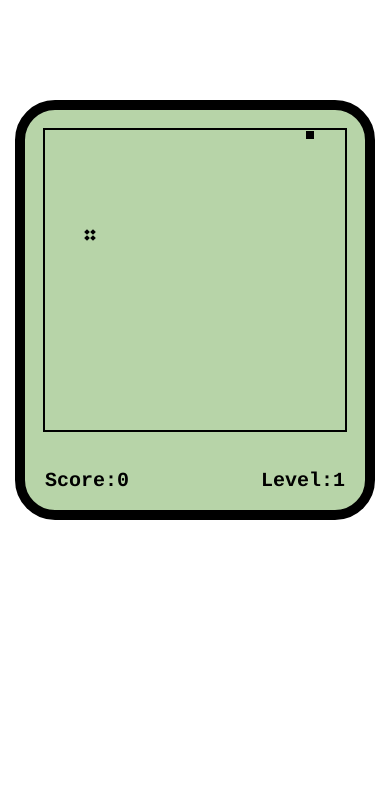
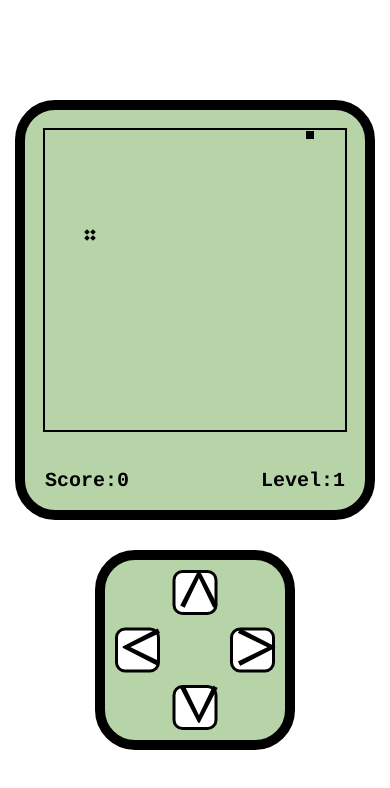
Before and after one commit to hanhan0-0/practice_program, a website built with webpack: page snake/src/index.html in a window 390 px wide. Built offline with nearby package versions, Linux system fonts and the light colour scheme.

Commit message:
添加手机屏幕下的按键

```diff
--- a/snake/src/index.html
+++ b/snake/src/index.html
@@ -4,6 +4,7 @@
 <head>
     <meta charset="UTF-8">
     <title>贪吃蛇</title>
+    <meta name="viewport" content="width=device-width,initial-scale=1.0, minimum-scale=1.0, maximum-scale=1.0, user-scalable=no"/>
 </head>
 
 <body>
@@ -37,6 +38,13 @@
             </div>
         </div>
     </div>
+    <!-- 创建按键 -->
+    <div id="anjian">
+        <div id="top">∧</div>
+        <div id="right">＞</div>
+        <div id="left">＜</div>
+        <div id="bottom">∨</div>
+    </div>
 </body>
 
 </html>
--- a/snake/src/module/GameControl.ts
+++ b/snake/src/module/GameControl.ts
@@ -7,6 +7,10 @@ class GameControl {
   snake: Snake;
   food: Food;
   ScorePanel: ScorePanel;
+  Up: HTMLElement;
+  Down: HTMLElement;
+  Left: HTMLElement;
+  Right: HTMLElement;
   //移动方向
   direction: string = "Right";
   //创建一个属性用来记录游戏是否结束
@@ -15,15 +19,39 @@ class GameControl {
     this.snake = new Snake();
     this.food = new Food();
     this.ScorePanel = new ScorePanel();
+    this.Down = document.getElementById("bottom")!;
+    this.Up = document.getElementById("top")!;
+    this.Left = document.getElementById("left")!;
+    this.Right = document.getElementById("right")!;
     this.init();
   }
   init() {
     //绑定键盘按下事件
-        document.addEventListener('keydown', this.keydownHandler.bind(this))
-        this.run()
+    document.addEventListener("keydown", this.keydownHandler.bind(this));
+    this.Down.addEventListener("click", this.clickHandler.bind(this, "down"));
+    this.Up.addEventListener("click", this.clickHandler.bind(this, "up"));
+    this.Left.addEventListener("click", this.clickHandler.bind(this, "left"));
+    this.Right.addEventListener("click", this.clickHandler.bind(this, "right"));
+    this.run();
   }
   keydownHandler(event: KeyboardEvent) {
     this.direction = event.key;
+  }
+  clickHandler(type: String): void {
+    switch (type) {
+      case "up":
+        this.direction = "ArrowUp";
+        break;
+      case "down":
+        this.direction = "ArrowDown";
+        break;
+      case "left":
+        this.direction = "ArrowLeft";
+        break;
+      case "right":
+        this.direction = "ArrowRight";
+        break;
+    }
   }
   //创建蛇移动的方法
   run() {
@@ -56,7 +84,8 @@ class GameControl {
       this.isLive = false;
     }
 
-        this.isLive && setTimeout(this.run.bind(this), 300 - (this.ScorePanel.level - 1) * 30)
+    this.isLive &&
+      setTimeout(this.run.bind(this), 300 - (this.ScorePanel.level - 1) * 30);
   }
   checkEat(X: number, Y: number) {
     if (X === this.food.X && Y === this.food.Y) {
@@ -65,6 +94,5 @@ class GameControl {
       this.snake.addBody();
     }
   }
-
 }
 export default GameControl;
--- a/snake/src/style/index.less
+++ b/snake/src/style/index.less
@@ -20,6 +20,7 @@ body {
     background-color: @bg-color;
     // 设置居中
     margin: 100px auto;
+    margin-bottom: 30px;
     // 设置边框
     border: 10px solid black;
     // 设置圆角
@@ -92,3 +93,78 @@ body {
         justify-content: space-between;
     }
 }
+@media only screen and (max-width: 2500px) {
+    #anjian{display: none;}
+}
+@media only screen and (max-width: 500px) {
+    #anjian{
+        display: block;
+        position: relative;
+        width: 200px;
+        height: 200px;
+        background-color: #b7d4a8;
+        margin: 0px auto;
+        border: 10px solid black;
+        border-radius: 40px;
+        #top{
+            position: absolute;
+            color: #000;
+            font-size: 45px;
+            border: 3px solid black;
+            border-radius: 10px;
+            background: white;
+            left: 50%;
+            top: 10px;
+            transform: translateX(-50%);
+            width: 45px;
+            height: 45px;
+            text-align: center;
+            line-height: 45px;
+        }
+        #right{
+            position: absolute;
+            color: #000;
+            font-size: 45px;
+            border: 3px solid black;
+            border-radius: 10px;
+            background: white;
+            top: 50%;
+            right: 10px;
+            transform: translateY(-50%);
+            width: 45px;
+            height: 45px;
+            text-align: center;
+            line-height: 45px;
+        }
+        #left{
+            position: absolute;
+            color: #000;
+            font-size: 45px;
+            border: 3px solid black;
+            border-radius: 10px;
+            background: white;
+            top: 50%;
+            left: 10px;
+            transform: translateY(-50%);
+            width: 45px;
+            height: 45px;
+            text-align: center;
+            line-height: 45px;
+        }
+        #bottom{
+            position: absolute;
+            color: #000;
+            font-size: 45px;
+            border: 3px solid black;
+            border-radius: 10px;
+            background: white;
+            left: 50%;
+            bottom: 10px;
+            transform: translateX(-50%);
+            width: 45px;
+            height: 45px;
+            text-align: center;
+            line-height: 45px;
+        }
+    }
+}
```
Also changed, not shown: snake/dist/bundle.js, snake/dist/index.html. Lines whose indentation alone changed are shown as unchanged.
